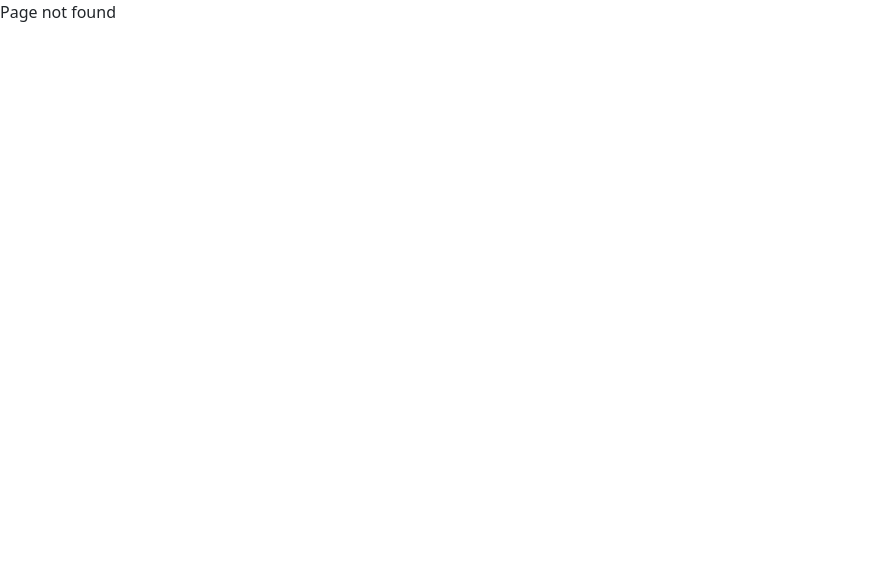
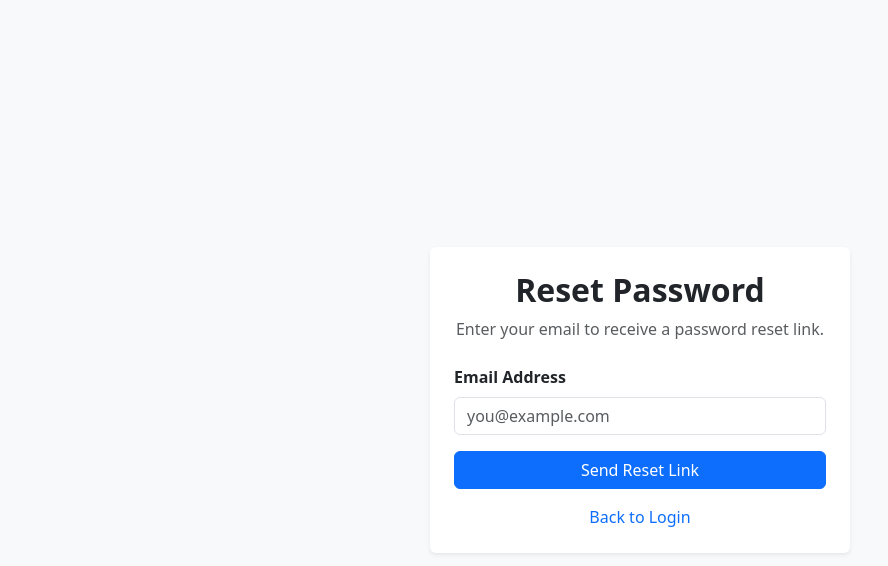
Before and after one commit to davidjeffrey058/GT_CMS-frontend, a React (Create React App) app: page /forgot-password in a window 1280 px wide. Before the commit this address had no page. Shown: the top 566 px of the page, without its empty margins (0-888 px from the left). Built offline with nearby package versions, Linux system fonts and the light colour scheme.

Commit message:
Created forgot password and change password page

```diff
--- a/src/components/navbar.js
+++ b/src/components/navbar.js
@@ -41,9 +41,6 @@ const NavBar = () => {
                         </div></li>
                     </ul>
                 </div>
-
-
-
             </nav>
 
          {/* Logout Modal */}
--- /dev/null
+++ b/src/pages/ForgotPassword.js
@@ -0,0 +1,113 @@
+// ResetPassword.jsx
+import React, { useState } from "react";
+import { Link } from "react-router-dom";
+
+export default function ResetPassword() {
+  const [email, setEmail] = useState("");
+  const [loading, setLoading] = useState(false);
+  const [message, setMessage] = useState("");
+  const [error, setError] = useState("");
+
+  const validateEmail = (value) => {
+    return /^[^\s@]+@[^\s@]+\.[^\s@]+$/.test(value);
+  };
+
+  const handleSubmit = async (e) => {
+    e.preventDefault();
+
+    setError("");
+    setMessage("");
+
+    if (!validateEmail(email)) {
+      setError("Please enter a valid email address.");
+      return;
+    }
+
+    setLoading(true);
+
+    try {
+      // Simulate API call
+      await new Promise((resolve) => setTimeout(resolve, 1500));
+
+      setMessage(
+        "If an account exists with this email, a password reset link has been sent."
+      );
+
+      setEmail("");
+    } catch (err) {
+      setError("Something went wrong. Please try again.");
+    } finally {
+      setLoading(false);
+    }
+  };
+
+  return (
+    <div className="bg-light min-vh-100 d-flex align-items-center justify-content-center">
+      <div
+        className="card shadow-sm p-4 border-0"
+        style={{ width: "100%", maxWidth: "420px" }}
+      >
+        <div className="text-center mb-4">
+          <h2 className="fw-bold">Reset Password</h2>
+          <p className="text-muted mb-0">
+            Enter your email to receive a password reset link.
+          </p>
+        </div>
+
+        <form onSubmit={handleSubmit}>
+          <div className="mb-3">
+            <label className="form-label fw-semibold">
+              Email Address
+            </label>
+
+            <input
+              type="email"
+              className="form-control"
+              placeholder="you@example.com"
+              value={email}
+              onChange={(e) => setEmail(e.target.value)}
+            />
+          </div>
+
+          {error && (
+            <div className="alert alert-danger py-2" role="alert">
+              {error}
+            </div>
+          )}
+
+          {message && (
+            <div className="alert alert-success py-2" role="alert">
+              {message}
+            </div>
+          )}
+
+          <button
+            type="submit"
+            className="btn btn-primary w-100"
+            disabled={loading}
+          >
+            {loading ? (
+              <>
+                <span
+                  className="spinner-border spinner-border-sm me-2"
+                  role="status"
+                  aria-hidden="true"
+                ></span>
+                Sending...
+              </>
+            ) : (
+              "Send Reset Link"
+            )}
+          </button>
+        </form>
+
+        <div className="text-center mt-3">
+          {/* <a href="/login" className="text-decoration-none">
+            Back to Login
+          </a> */}
+          <Link to="/login" className="text-decoration-none">Back to Login</Link>
+        </div>
+      </div>
+    </div>
+  );
+}
--- /dev/null
+++ b/src/pages/ResetPassword.js
@@ -0,0 +1,106 @@
+// ResetPassword.jsx
+import React, { useState } from "react";
+import { Link } from "react-router-dom";
+
+export default function ResetPassword() {
+  const [password, setPassword] = useState("");
+  const [loading, setLoading] = useState(false);
+  const [message, setMessage] = useState("");
+  const [error, setError] = useState("");
+
+
+  const handleSubmit = async (e) => {
+    e.preventDefault();
+
+    setError("");
+    setMessage("");
+
+
+    setLoading(true);
+
+    try {
+      // Simulate API call
+      await new Promise((resolve) => setTimeout(resolve, 1500));
+
+      setMessage(
+        "If an account exists with this email, a password reset link has been sent."
+      );
+
+      setPassword("");
+    } catch (err) {
+      setError("Something went wrong. Please try again.");
+    } finally {
+      setLoading(false);
+    }
+  };
+
+  return (
+    <div className="bg-light min-vh-100 d-flex align-items-center justify-content-center">
+      <div
+        className="card shadow-sm p-4 border-0"
+        style={{ width: "100%", maxWidth: "420px" }}
+      >
+        <div className="text-center mb-4">
+          <h2 className="fw-bold">Change Password</h2>
+          <p className="text-muted mb-0">
+            Enter your new password.
+          </p>
+        </div>
+
+        <form onSubmit={handleSubmit}>
+          <div className="mb-3">
+            <label className="form-label fw-semibold">
+              New Password
+            </label>
+
+            <input
+              type="password"
+              className="form-control"
+              placeholder="password here"
+              value={password}
+              onChange={(e) => setPassword(e.target.value)}
+            />
+          </div>
+
+          {error && (
+            <div className="alert alert-danger py-2" role="alert">
+              {error}
+            </div>
+          )}
+
+          {message && (
+            <div className="alert alert-success py-2" role="alert">
+              {message}
+            </div>
+          )}
+
+          <button
+            type="submit"
+            className="btn btn-primary w-100"
+            disabled={loading}
+          >
+            {loading ? (
+              <>
+                <span
+                  className="spinner-border spinner-border-sm me-2"
+                  role="status"
+                  aria-hidden="true"
+                ></span>
+                Changing...
+              </>
+            ) : (
+              "Change Password"
+            )}
+          </button>
+        </form>
+
+        <div className="text-center mt-3">
+          {/* <a href="/login" className="text-decoration-none">
+            Back to Login
+          </a> */}
+          <Link to="/login" className="text-decoration-none">Back to Login</Link>
+        </div>
+      </div>
+    </div>
+  );
+}
```
Also changed, not shown: src/components/routeHandler.js (+10 -3 lines).
